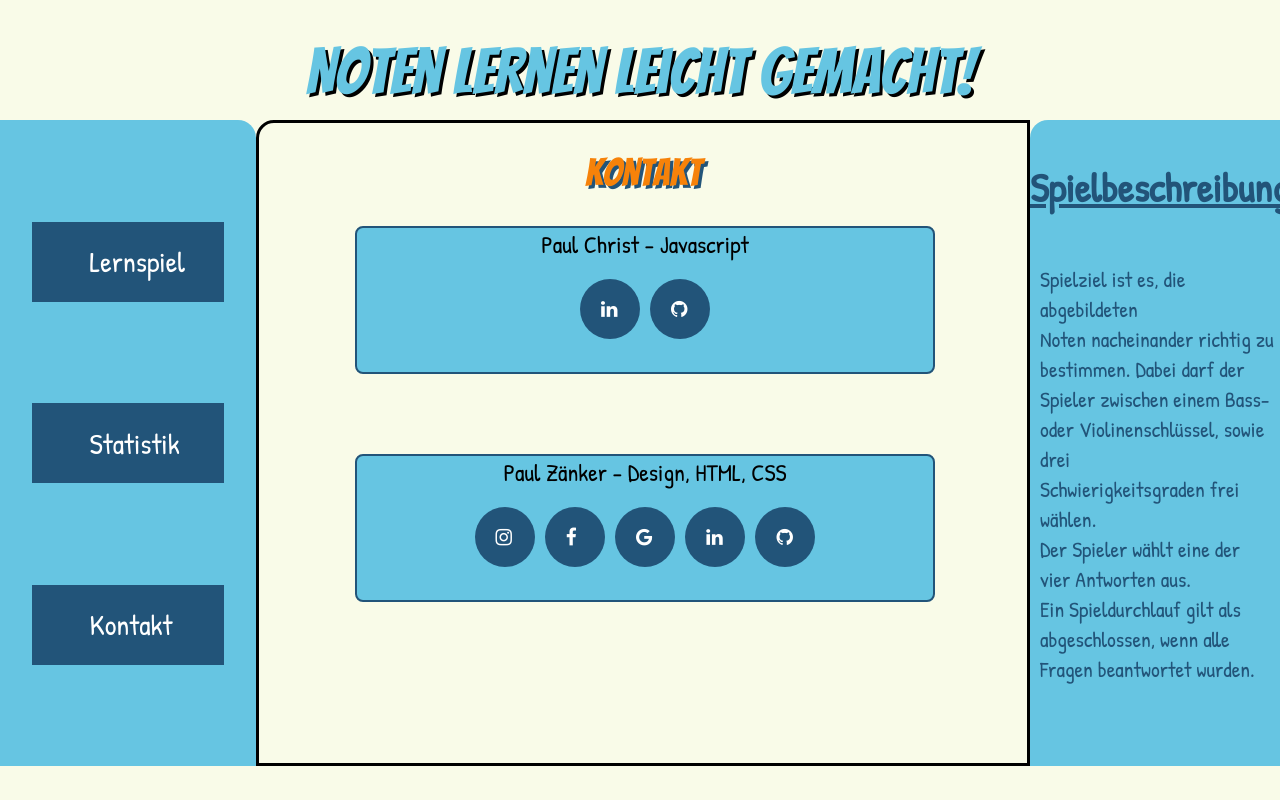
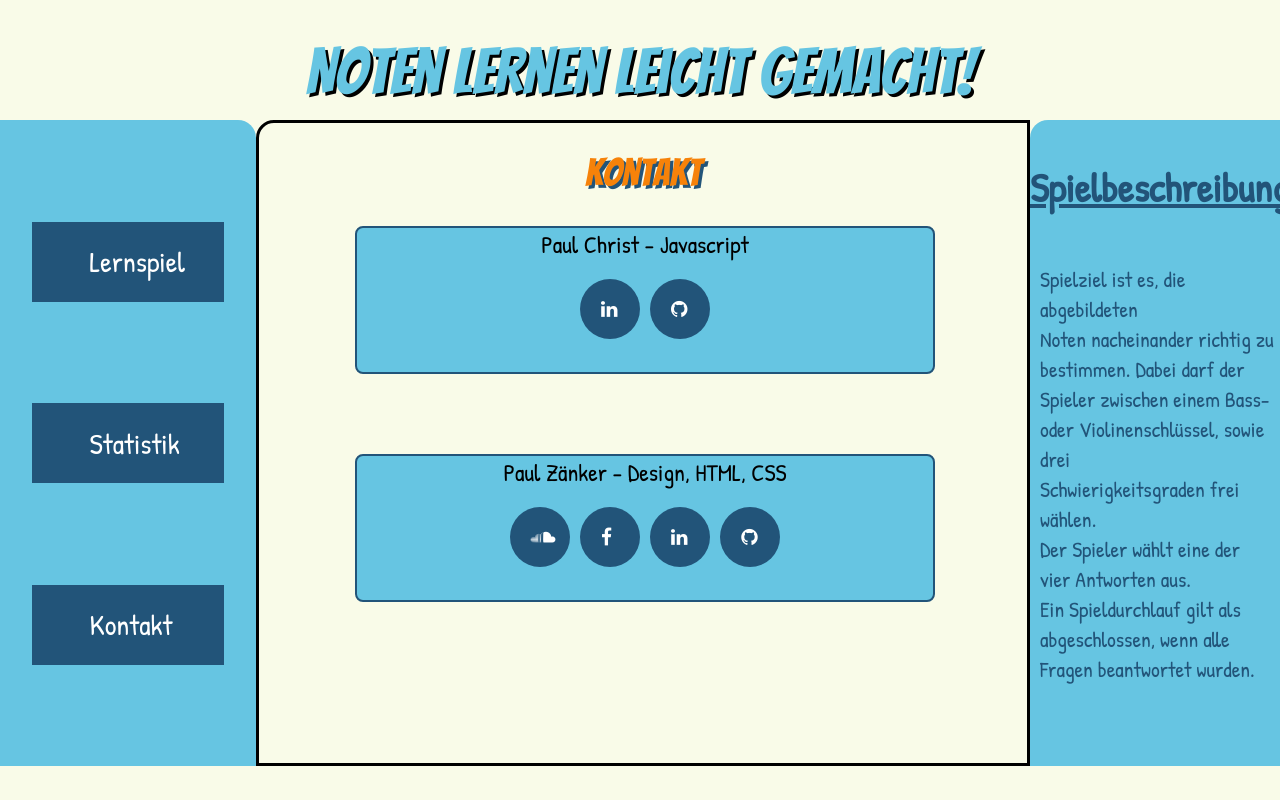
Before and after one commit to xNyze/PWA, a website: page public/index.html in a window 1280 px wide. Drawn offline with Linux system fonts and the light colour scheme.

Commit message:
stats links

```diff
--- a/public/index.html
+++ b/public/index.html
@@ -76,11 +76,14 @@
             <p4>Paul Zänker - Design, HTML, CSS</p4>
             <div class="social-container">
               <ul class="social-icons">
-                <li><a href="#"><i class="fa fa-instagram"></i></a></li>
-                <li><a href="#"><i class="fa fa-facebook"></i></a></li>
-                <li><a href="#"><i class="fa fa-google"></i></a></li>
-                <li><a href="#"><i class="fa fa-linkedin"></i></a></li>
-                <li><a href="#"><i class="fa fa-github"></i></a></li>
+                <li><a target="_blank" href="https://soundcloud.com/jcpauletto">
+                  <i class="fa fa-soundcloud"></i></a></li>
+              <li><a target="_blank" href="https://www.facebook.com/paulozaenker">
+                  <i class="fa fa-facebook"></i></a></li>
+              <li><a target="_blank" href="https://www.linkedin.com/in/paul-z%C3%A4nker/">
+                  <i class="fa fa-linkedin"></i></a></li>
+               <li><a target="_blank" href="https://github.com/xNyze">
+                  <i class="fa fa-github"></i></a></li>
               </ul>
             </div>
           </div>
```
